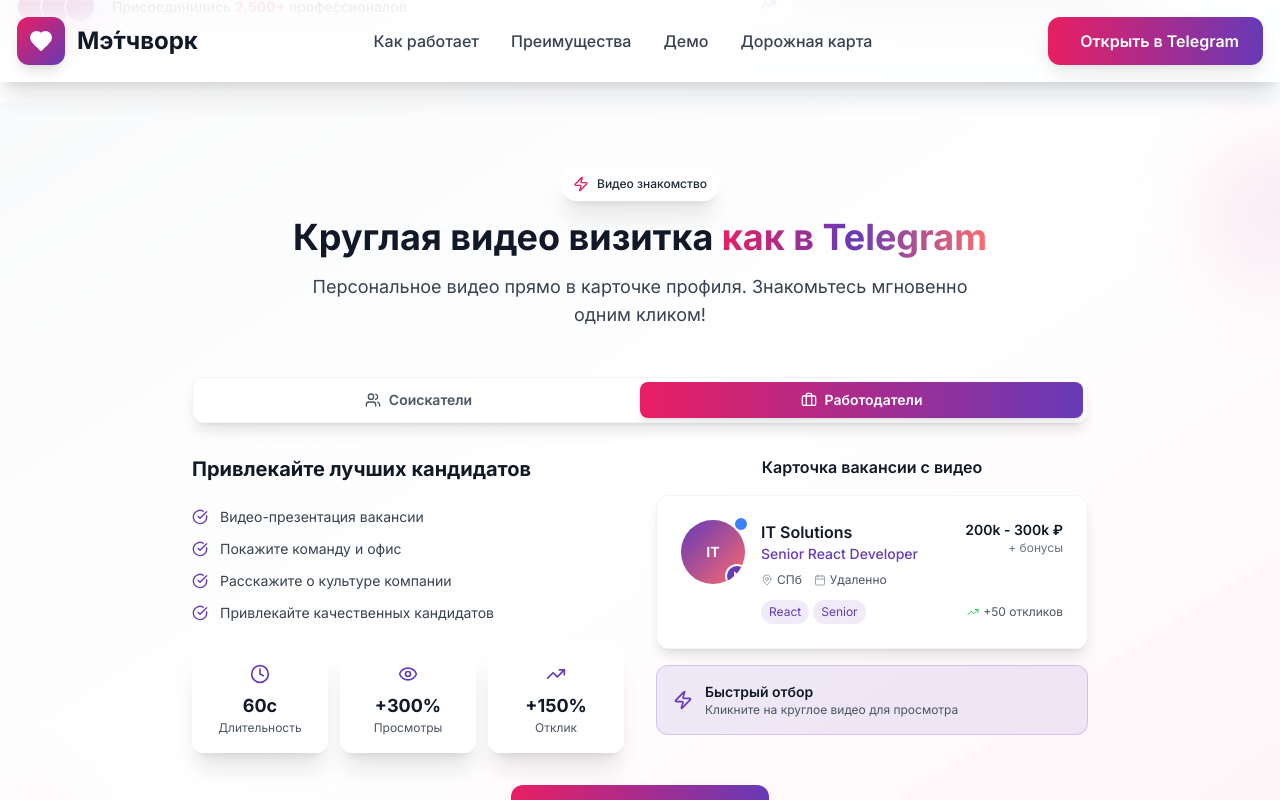
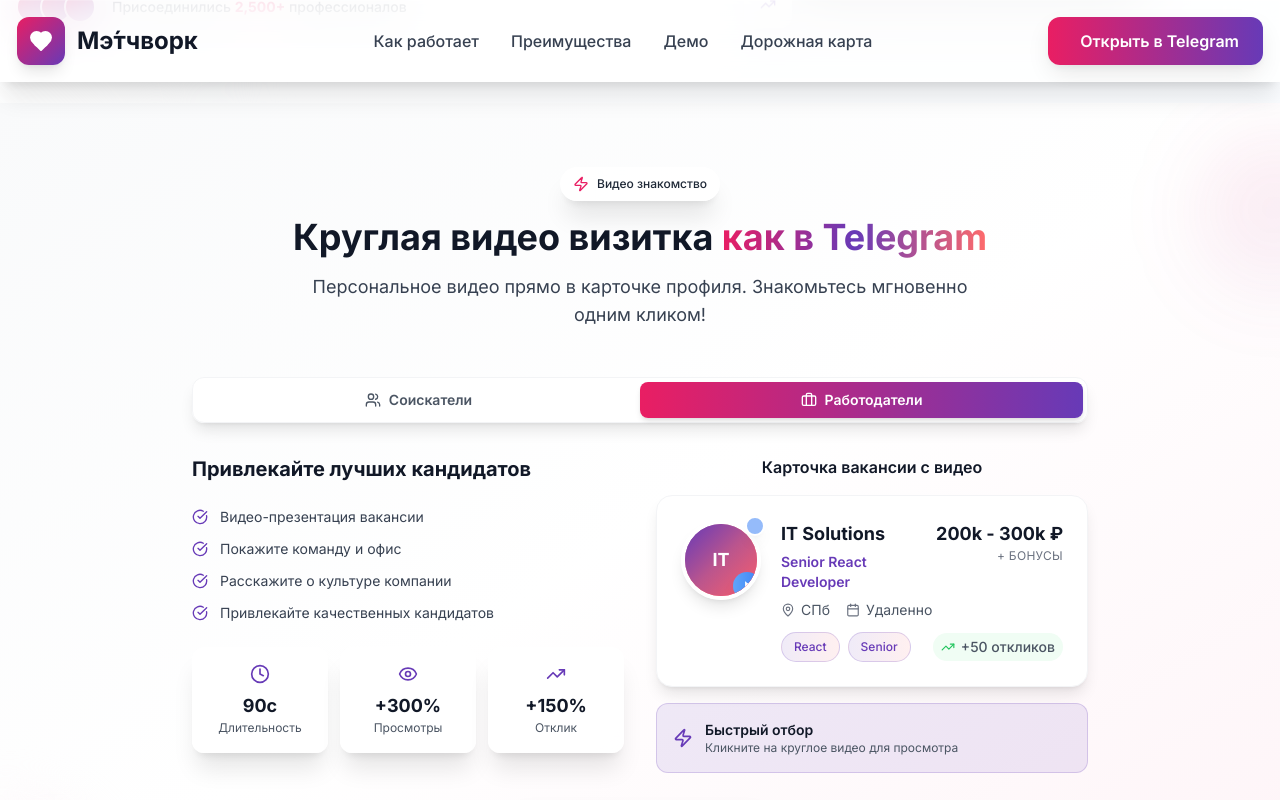
Before and after one commit to Mikesolo1/matchwork-swipe-find, a React (Vite) app: page / in a window 1280 px wide. Both pictures are taken after a click on the button "Работодатели". Shown: the part 761-1561 px from the top of the page. Built offline with nearby package versions, Linux system fonts and the light colour scheme.

Commit message:
Refactor: Improve VideoSection design
- Updated the design of the VideoSection to improve its visual appeal and reflect a 90-second duration.

```diff
--- a/src/components/VideoSection.tsx
+++ b/src/components/VideoSection.tsx
@@ -6,54 +6,58 @@ const VideoSection = () => {
   const [activeTab, setActiveTab] = useState<'candidates' | 'employers'>('candidates');
 
   const CandidateCard = () => (
-    <div className="relative bg-white rounded-xl shadow-lg overflow-hidden border border-gray-100 group hover:shadow-xl transition-all duration-300 p-6">
-      <div className="flex items-start space-x-4">
-        {/* Круглая видео визитка */}
+    <div className="relative bg-white rounded-2xl shadow-lg overflow-hidden border border-gray-100 group hover:shadow-2xl transition-all duration-300 p-6 backdrop-blur-sm">
+      <div className="flex items-start space-x-5">
+        {/* Улучшенная круглая видео визитка */}
         <div className="relative flex-shrink-0">
-          <div className="w-16 h-16 rounded-full bg-gradient-to-br from-brand-primary to-brand-secondary overflow-hidden relative group/video cursor-pointer">
-            {/* Аватар фон */}
-            <div className="w-full h-full bg-gradient-to-br from-brand-primary/20 to-brand-secondary/10 flex items-center justify-center">
-              <span className="text-white font-bold text-lg">АМ</span>
+          <div className="w-20 h-20 rounded-full bg-gradient-to-br from-brand-primary via-brand-secondary to-brand-accent overflow-hidden relative group/video cursor-pointer border-4 border-white shadow-lg hover:shadow-xl transition-all duration-300">
+            {/* Аватар с градиентом */}
+            <div className="w-full h-full bg-gradient-to-br from-brand-primary/90 to-brand-secondary/80 flex items-center justify-center relative overflow-hidden">
+              <span className="text-white font-bold text-xl z-10">АМ</span>
+              {/* Animated background */}
+              <div className="absolute inset-0 bg-gradient-to-r from-transparent via-white/10 to-transparent -translate-x-full group-hover/video:translate-x-full transition-transform duration-1000"></div>
             </div>
             {/* Play кнопка при ховере */}
-            <div className="absolute inset-0 bg-black/40 opacity-0 group-hover/video:opacity-100 transition-opacity duration-200 flex items-center justify-center">
-              <Play className="text-white" size={20} fill="white" />
+            <div className="absolute inset-0 bg-black/50 opacity-0 group-hover/video:opacity-100 transition-opacity duration-300 flex items-center justify-center backdrop-blur-sm">
+              <div className="w-8 h-8 bg-white rounded-full flex items-center justify-center shadow-lg transform group-hover/video:scale-110 transition-transform duration-200">
+                <Play className="text-brand-primary ml-0.5" size={16} fill="currentColor" />
+              </div>
             </div>
-            {/* Индикатор видео */}
-            <div className="absolute -bottom-1 -right-1 w-6 h-6 bg-brand-primary rounded-full border-2 border-white flex items-center justify-center">
-              <Play className="text-white" size={10} fill="white" />
+            {/* Улучшенный индикатор видео */}
+            <div className="absolute -bottom-1 -right-1 w-7 h-7 bg-gradient-to-r from-green-400 to-green-500 rounded-full border-3 border-white flex items-center justify-center shadow-lg">
+              <Play className="text-white ml-0.5" size={10} fill="white" />
             </div>
           </div>
-          {/* Онлайн статус */}
-          <div className="absolute -top-1 -right-1 w-4 h-4 bg-green-500 rounded-full border-2 border-white"></div>
+          {/* Пульсирующий онлайн статус */}
+          <div className="absolute -top-1 -right-1 w-5 h-5 bg-green-500 rounded-full border-2 border-white animate-pulse shadow-lg"></div>
         </div>
 
         {/* Информация о кандидате */}
         <div className="flex-1 min-w-0">
-          <div className="flex items-start justify-between">
-            <div>
-              <h4 className="font-semibold text-gray-900 truncate">Анна Михайлова</h4>
-              <p className="text-sm text-brand-primary font-medium">Frontend разработчик</p>
-              <div className="flex items-center space-x-3 mt-2">
-                <div className="flex items-center space-x-1">
-                  <MapPin size={12} className="text-gray-400" />
-                  <span className="text-xs text-gray-600">Москва</span>
+          <div className="flex items-start justify-between mb-3">
+            <div className="flex-1">
+              <h4 className="font-bold text-lg text-gray-900 truncate mb-1">Анна Михайлова</h4>
+              <p className="text-brand-primary font-semibold text-sm mb-2">Frontend разработчик</p>
+              <div className="flex items-center space-x-4">
+                <div className="flex items-center space-x-1.5">
+                  <MapPin size={14} className="text-gray-500" />
+                  <span className="text-sm text-gray-600">Москва</span>
                 </div>
                 <div className="flex items-center space-x-1">
-                  <Star size={12} className="text-yellow-400 fill-current" />
-                  <span className="text-xs text-gray-600">4.9</span>
+                  <Star size={14} className="text-yellow-400 fill-current" />
+                  <span className="text-sm text-gray-700 font-medium">4.9</span>
                 </div>
               </div>
             </div>
             <div className="text-right">
-              <div className="text-sm font-semibold text-gray-900">150k - 200k ₽</div>
-              <div className="text-xs text-gray-500">Ожидания</div>
+              <div className="text-lg font-bold text-gray-900">150k - 200k ₽</div>
+              <div className="text-xs text-gray-500 uppercase tracking-wide">Ожидания</div>
             </div>
           </div>
 
-          <div className="mt-3 flex flex-wrap gap-1">
+          <div className="flex flex-wrap gap-2">
             {['React', 'TypeScript', 'Node.js'].map((skill) => (
-              <span key={skill} className="px-2 py-1 bg-brand-primary/10 text-brand-primary text-xs rounded-full">
+              <span key={skill} className="px-3 py-1.5 bg-gradient-to-r from-brand-primary/10 to-brand-secondary/10 text-brand-primary text-xs font-medium rounded-full border border-brand-primary/20 hover:bg-brand-primary/20 transition-colors">
                 {skill}
               </span>
             ))}
@@ -64,63 +68,67 @@ const VideoSection = () => {
   );
 
   const EmployerCard = () => (
-    <div className="relative bg-white rounded-xl shadow-lg overflow-hidden border border-gray-100 group hover:shadow-xl transition-all duration-300 p-6">
-      <div className="flex items-start space-x-4">
-        {/* Круглая видео визитка компании */}
+    <div className="relative bg-white rounded-2xl shadow-lg overflow-hidden border border-gray-100 group hover:shadow-2xl transition-all duration-300 p-6 backdrop-blur-sm">
+      <div className="flex items-start space-x-5">
+        {/* Улучшенная круглая видео визитка компании */}
         <div className="relative flex-shrink-0">
-          <div className="w-16 h-16 rounded-full bg-gradient-to-br from-brand-secondary to-brand-accent overflow-hidden relative group/video cursor-pointer">
-            {/* Логотип компании */}
-            <div className="w-full h-full bg-gradient-to-br from-brand-secondary/20 to-brand-accent/10 flex items-center justify-center">
-              <span className="text-white font-bold text-sm">IT</span>
+          <div className="w-20 h-20 rounded-full bg-gradient-to-br from-brand-secondary via-brand-accent to-brand-primary overflow-hidden relative group/video cursor-pointer border-4 border-white shadow-lg hover:shadow-xl transition-all duration-300">
+            {/* Логотип компании с градиентом */}
+            <div className="w-full h-full bg-gradient-to-br from-brand-secondary/90 to-brand-accent/80 flex items-center justify-center relative overflow-hidden">
+              <span className="text-white font-bold text-lg z-10">IT</span>
+              {/* Animated background */}
+              <div className="absolute inset-0 bg-gradient-to-r from-transparent via-white/10 to-transparent -translate-x-full group-hover/video:translate-x-full transition-transform duration-1000"></div>
             </div>
             {/* Play кнопка при ховере */}
-            <div className="absolute inset-0 bg-black/40 opacity-0 group-hover/video:opacity-100 transition-opacity duration-200 flex items-center justify-center">
-              <Play className="text-white" size={20} fill="white" />
+            <div className="absolute inset-0 bg-black/50 opacity-0 group-hover/video:opacity-100 transition-opacity duration-300 flex items-center justify-center backdrop-blur-sm">
+              <div className="w-8 h-8 bg-white rounded-full flex items-center justify-center shadow-lg transform group-hover/video:scale-110 transition-transform duration-200">
+                <Play className="text-brand-secondary ml-0.5" size={16} fill="currentColor" />
+              </div>
             </div>
-            {/* Индикатор видео */}
-            <div className="absolute -bottom-1 -right-1 w-6 h-6 bg-brand-secondary rounded-full border-2 border-white flex items-center justify-center">
-              <Play className="text-white" size={10} fill="white" />
+            {/* Улучшенный индикатор видео */}
+            <div className="absolute -bottom-1 -right-1 w-7 h-7 bg-gradient-to-r from-blue-400 to-blue-500 rounded-full border-3 border-white flex items-center justify-center shadow-lg">
+              <Play className="text-white ml-0.5" size={10} fill="white" />
             </div>
           </div>
           {/* Статус компании */}
-          <div className="absolute -top-1 -right-1 w-4 h-4 bg-blue-500 rounded-full border-2 border-white"></div>
+          <div className="absolute -top-1 -right-1 w-5 h-5 bg-blue-500 rounded-full border-2 border-white animate-pulse shadow-lg"></div>
         </div>
 
         {/* Информация о вакансии */}
         <div className="flex-1 min-w-0">
-          <div className="flex items-start justify-between">
-            <div>
-              <h4 className="font-semibold text-gray-900 truncate">IT Solutions</h4>
-              <p className="text-sm text-brand-secondary font-medium">Senior React Developer</p>
-              <div className="flex items-center space-x-3 mt-2">
-                <div className="flex items-center space-x-1">
-                  <MapPin size={12} className="text-gray-400" />
-                  <span className="text-xs text-gray-600">СПб</span>
+          <div className="flex items-start justify-between mb-3">
+            <div className="flex-1">
+              <h4 className="font-bold text-lg text-gray-900 truncate mb-1">IT Solutions</h4>
+              <p className="text-brand-secondary font-semibold text-sm mb-2">Senior React Developer</p>
+              <div className="flex items-center space-x-4">
+                <div className="flex items-center space-x-1.5">
+                  <MapPin size={14} className="text-gray-500" />
+                  <span className="text-sm text-gray-600">СПб</span>
                 </div>
-                <div className="flex items-center space-x-1">
-                  <Calendar size={12} className="text-gray-400" />
-                  <span className="text-xs text-gray-600">Удаленно</span>
+                <div className="flex items-center space-x-1.5">
+                  <Calendar size={14} className="text-gray-500" />
+                  <span className="text-sm text-gray-600">Удаленно</span>
                 </div>
               </div>
             </div>
             <div className="text-right">
-              <div className="text-sm font-semibold text-gray-900">200k - 300k ₽</div>
-              <div className="text-xs text-gray-500">+ бонусы</div>
+              <div className="text-lg font-bold text-gray-900">200k - 300k ₽</div>
+              <div className="text-xs text-gray-500 uppercase tracking-wide">+ бонусы</div>
             </div>
           </div>
 
-          <div className="mt-3 flex items-center justify-between">
-            <div className="flex flex-wrap gap-1">
-              <span className="px-2 py-1 bg-brand-secondary/10 text-brand-secondary text-xs rounded-full">
+          <div className="flex items-center justify-between">
+            <div className="flex flex-wrap gap-2">
+              <span className="px-3 py-1.5 bg-gradient-to-r from-brand-secondary/10 to-brand-accent/10 text-brand-secondary text-xs font-medium rounded-full border border-brand-secondary/20 hover:bg-brand-secondary/20 transition-colors">
                 React
               </span>
-              <span className="px-2 py-1 bg-brand-secondary/10 text-brand-secondary text-xs rounded-full">
+              <span className="px-3 py-1.5 bg-gradient-to-r from-brand-secondary/10 to-brand-accent/10 text-brand-secondary text-xs font-medium rounded-full border border-brand-secondary/20 hover:bg-brand-secondary/20 transition-colors">
                 Senior
               </span>
             </div>
-            <div className="flex items-center space-x-1 text-xs text-gray-600">
-              <TrendingUp size={12} className="text-green-500" />
-              <span>+50 откликов</span>
+            <div className="flex items-center space-x-1.5 text-sm text-gray-600 bg-green-50 px-2 py-1 rounded-full">
+              <TrendingUp size={14} className="text-green-500" />
+              <span className="font-medium">+50 откликов</span>
             </div>
           </div>
         </div>
@@ -215,7 +223,7 @@ const VideoSection = () => {
               <div className="grid grid-cols-3 gap-3 mt-6">
                 <div className="glass rounded-xl p-4 text-center group hover:shadow-hover-lift transition-all duration-300">
                   <Clock className={`${activeTab === 'candidates' ? 'text-brand-primary' : 'text-brand-secondary'} mx-auto mb-2 group-hover:scale-110 transition-transform`} size={20} />
-                  <div className="font-bold text-lg text-gray-900">60с</div>
+                  <div className="font-bold text-lg text-gray-900">90с</div>
                   <div className="text-xs text-gray-600">Длительность</div>
                 </div>
 
```
